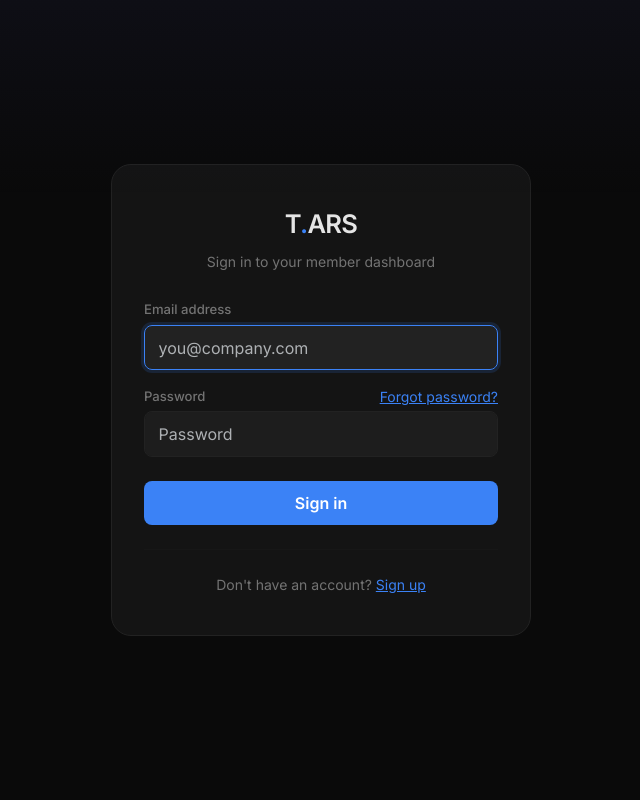
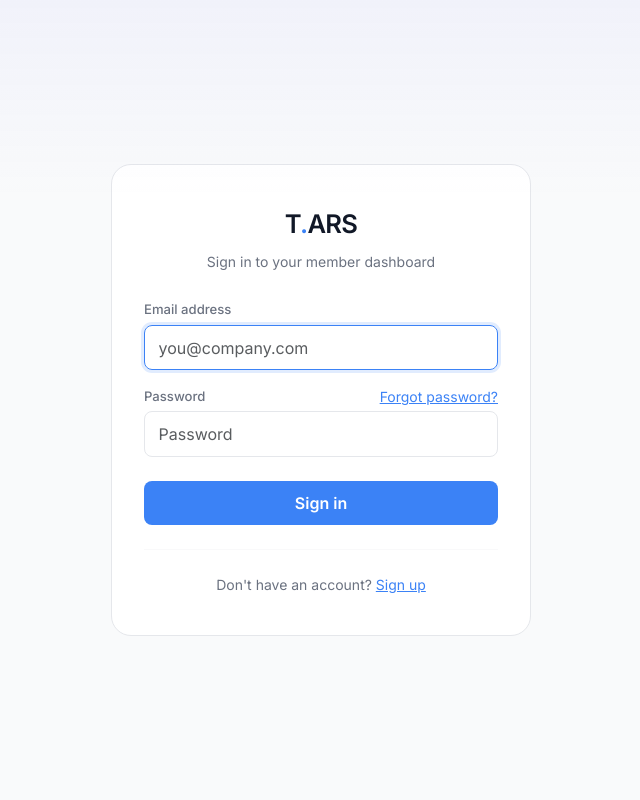
Before and after one commit to dsneed123/tars-survey, a Django app: page /login/ in a window 1280 px wide. Shown: the whole page, without its empty margins (319-959 px from the left). Run offline with Django 4.2, Linux system fonts and the light colour scheme; data comes from the database, SQL or seed files in the repository; some libraries are stand-ins or nearby versions.

Commit message:
Implement dark mode toggle with system preference detection (#110)
Co-authored-by: dsneed123 <davissneed@Daviss-Mac-mini.local>

```diff
--- a/templates/base.html
+++ b/templates/base.html
@@ -1,7 +1,17 @@
 <!DOCTYPE html>
-<html lang="en" data-bs-theme="dark">
+<html lang="en">
 <head>
     <meta charset="UTF-8">
+    <!-- Inline theme init: runs synchronously before render to prevent flash -->
+    <script>
+    (function(){
+        var s = localStorage.getItem('tars-theme');
+        var t = (s === 'light' || s === 'dark') ? s :
+                (window.matchMedia && window.matchMedia('(prefers-color-scheme: light)').matches ? 'light' : 'dark');
+        document.documentElement.setAttribute('data-theme', t);
+        document.documentElement.setAttribute('data-bs-theme', t);
+    }());
+    </script>
     <meta name="viewport" content="width=device-width, initial-scale=1.0, viewport-fit=cover, interactive-widget=resizes-content">
     <title>{% block title %}TARS — Autonomous Coding{% endblock %}</title>
 
@@ -84,6 +94,19 @@
             --tars-warning: #f59e0b;
         }
 
+        html[data-theme="light"] {
+            --tars-bg: #f9fafb;
+            --tars-surface: #ffffff;
+            --tars-border: #e5e7eb;
+            --tars-text: #111827;
+            --tars-muted: #6b7280;
+            --tars-user-bubble: #dbeafe;
+            --tars-tars-bubble: #f3f4f6;
+            --tars-success: #16a34a;
+            --tars-error: #dc2626;
+            --tars-warning: #d97706;
+        }
+
         body {
             background-color: var(--tars-bg);
             color: var(--tars-text);
@@ -798,6 +857,45 @@
 }());
 </script>
 
+<!-- Theme toggle -->
+<script>
+(function () {
+    function applyThemeIcons(theme) {
+        document.querySelectorAll('.theme-icon').forEach(function (ic) {
+            ic.className = 'bi ' + (theme === 'dark' ? 'bi-moon-stars' : 'bi-sun');
+        });
+    }
+
+    function setTheme(theme) {
+        document.documentElement.setAttribute('data-theme', theme);
+        document.documentElement.setAttribute('data-bs-theme', theme);
+        localStorage.setItem('tars-theme', theme);
+        applyThemeIcons(theme);
+    }
+    window.setTheme = setTheme;
+
+    document.addEventListener('DOMContentLoaded', function () {
+        var current = document.documentElement.getAttribute('data-theme') || 'dark';
+        applyThemeIcons(current);
+
+        document.querySelectorAll('.theme-toggle-btn').forEach(function (btn) {
+            btn.addEventListener('click', function () {
+                var t = document.documentElement.getAttribute('data-theme') || 'dark';
+                setTheme(t === 'dark' ? 'light' : 'dark');
+            });
+        });
+    });
+
+    if (window.matchMedia) {
+        window.matchMedia('(prefers-color-scheme: dark)').addEventListener('change', function (e) {
+            if (!localStorage.getItem('tars-theme')) {
+                setTheme(e.matches ? 'dark' : 'light');
+            }
+        });
+    }
+}());
+</script>
+
 {% block extra_scripts %}{% endblock %}
 
 {% if messages %}
```
Also changed, not shown: other parts of templates/base.html (+36 -0 lines), members/templates/members/settings.html (+30 -2 lines).
